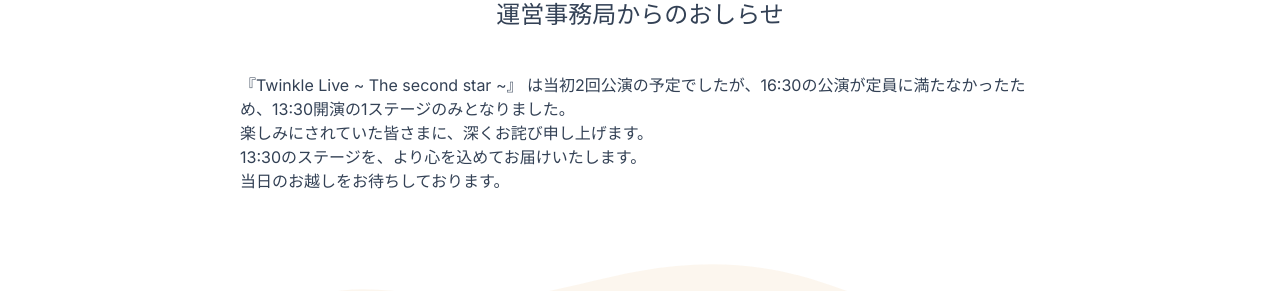
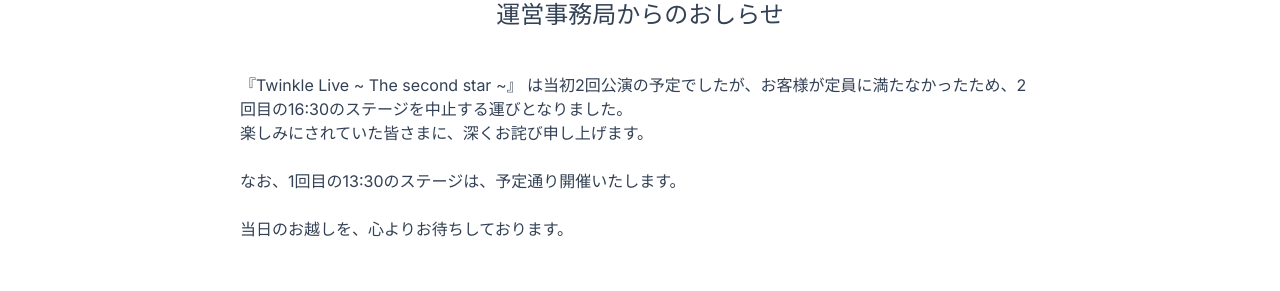
Before and after one commit to torihon62/twinkle-live, a Next.js app: page /the-second-star in a window 1280 px wide. Shown: the part 742-1033 px from the top of the page. Built offline with nearby package versions, Linux system fonts and the light colour scheme.

Commit message:
second starを1回公演に変更

```diff
--- a/src/components/Notes.tsx
+++ b/src/components/Notes.tsx
@@ -11,11 +11,13 @@
       </SectionHead>
       <p>
         『Twinkle Live ~ The second star ~』
-        は当初2回公演の予定でしたが、16:30の公演が定員に満たなかったため、13:30開演の1ステージのみとなりました。
+        は当初2回公演の予定でしたが、お客様が定員に満たなかったため、2回目の16:30のステージを中止する運びとなりました。
       </p>
       <p>楽しみにされていた皆さまに、深くお詫び申し上げます。</p>
-      <p>13:30のステージを、より心を込めてお届けいたします。</p>
-      <p>当日のお越しをお待ちしております。</p>
+      <br />
+      <p>なお、1回目の13:30のステージは、予定通り開催いたします。</p>
+      <br />
+      <p>当日のお越しを、心よりお待ちしております。</p>
     </SectionContainer>
   );
 }
```
